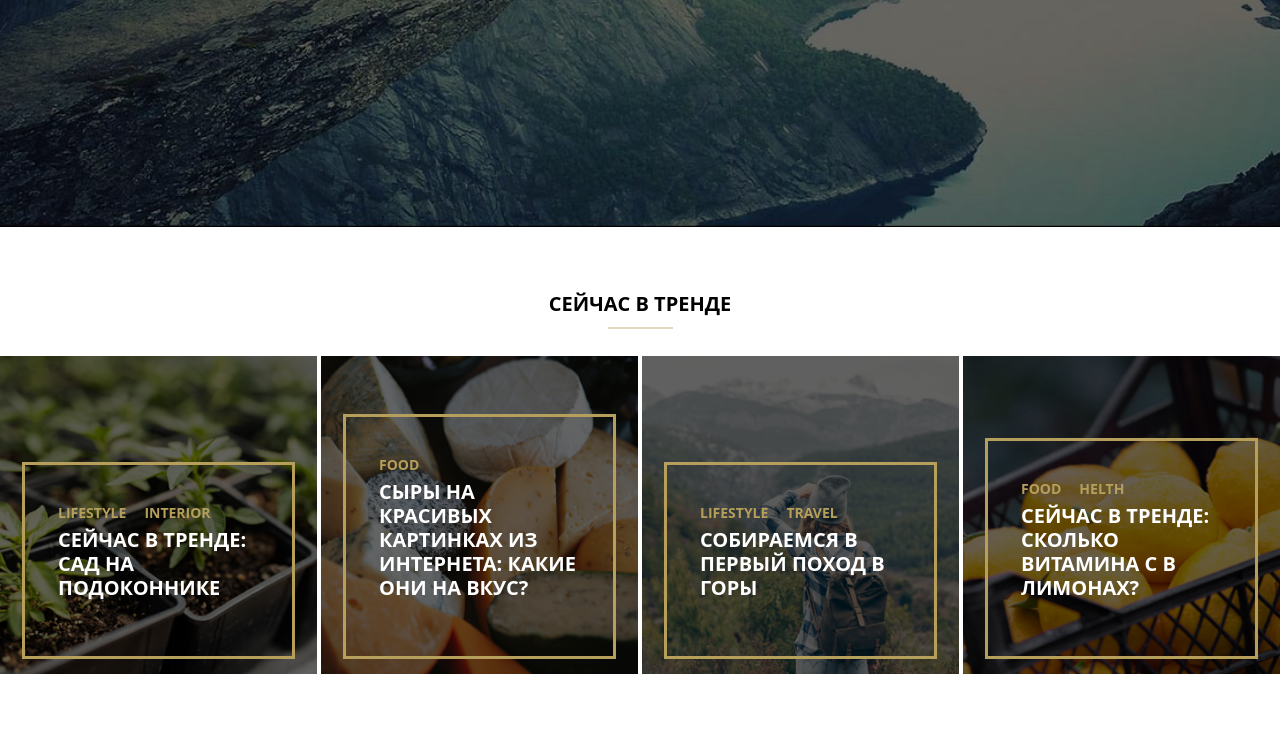
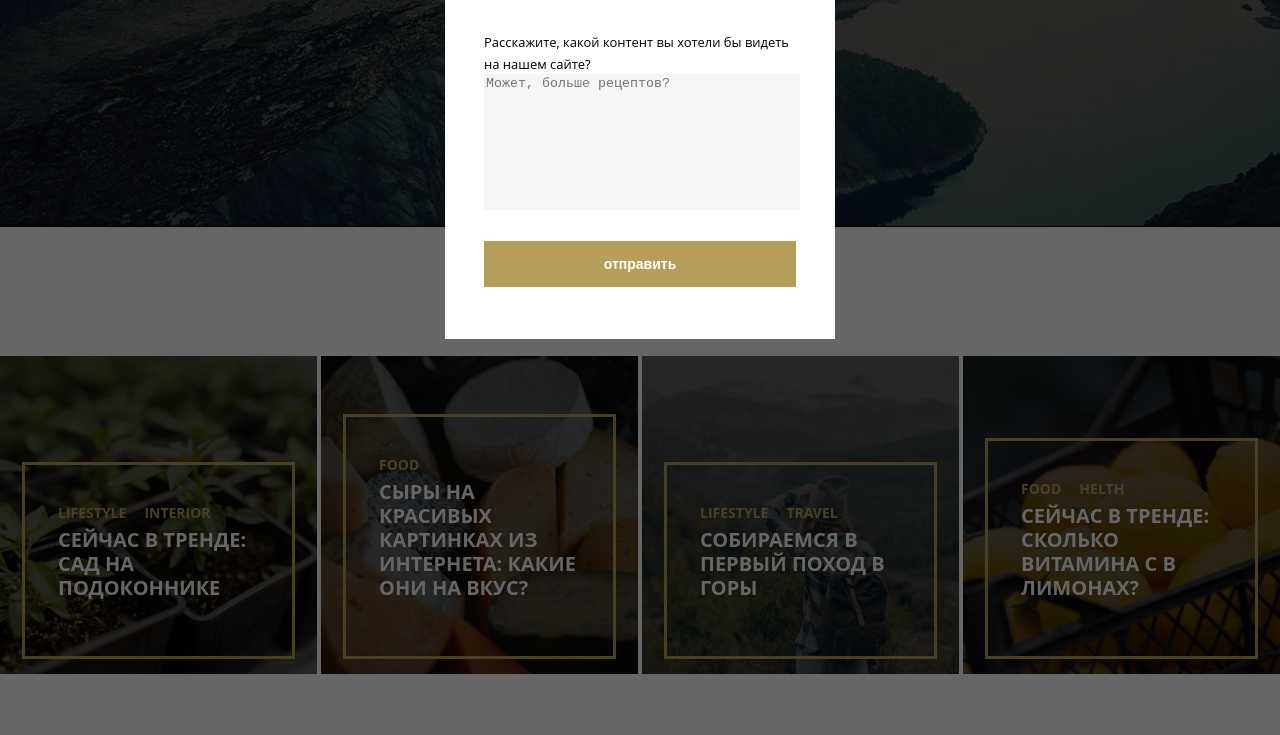
Before and after one commit to 1VaRoS1/mq--, a plain HTML site: page index.html in a window 1280 px wide. Shown: the part 376-1111 px from the top of the page. Drawn offline with Linux system fonts and the light colour scheme.

Commit message:
Add files via upload

```diff
--- a/css/style.css
+++ b/css/style.css
@@ -23,6 +23,7 @@ a{
 }
 
 .main{
+  overflow: hidden;
   margin: 0;
   box-sizing: border-box;
   display: block;
@@ -2121,7 +2122,7 @@ picture{
 
 
 
-/*
+
 @media  (max-width: 640px){
   .popup{
     width: 328px;
@@ -2300,4 +2301,3 @@ picture{
   font-weight: bold;
   line-height: 40px;
 }
-*/
--- a/index.html
+++ b/index.html
@@ -375,7 +375,7 @@
 				<div class="footer__copirate">Copyright © 2009–2019 City Blog LLC.</div>
 			</a>
 		</footer>
-		<!--<div class="popup">
+		<div class="popup">
             <div class="close">
                 <button class="close__btn"></button>
             </div>
@@ -405,7 +405,7 @@
                 </div>
                 <button class="send">отправить</button>
             </div>
-        </div> -->
+        </div>
 	</div>
 </body>
 </html>
```
